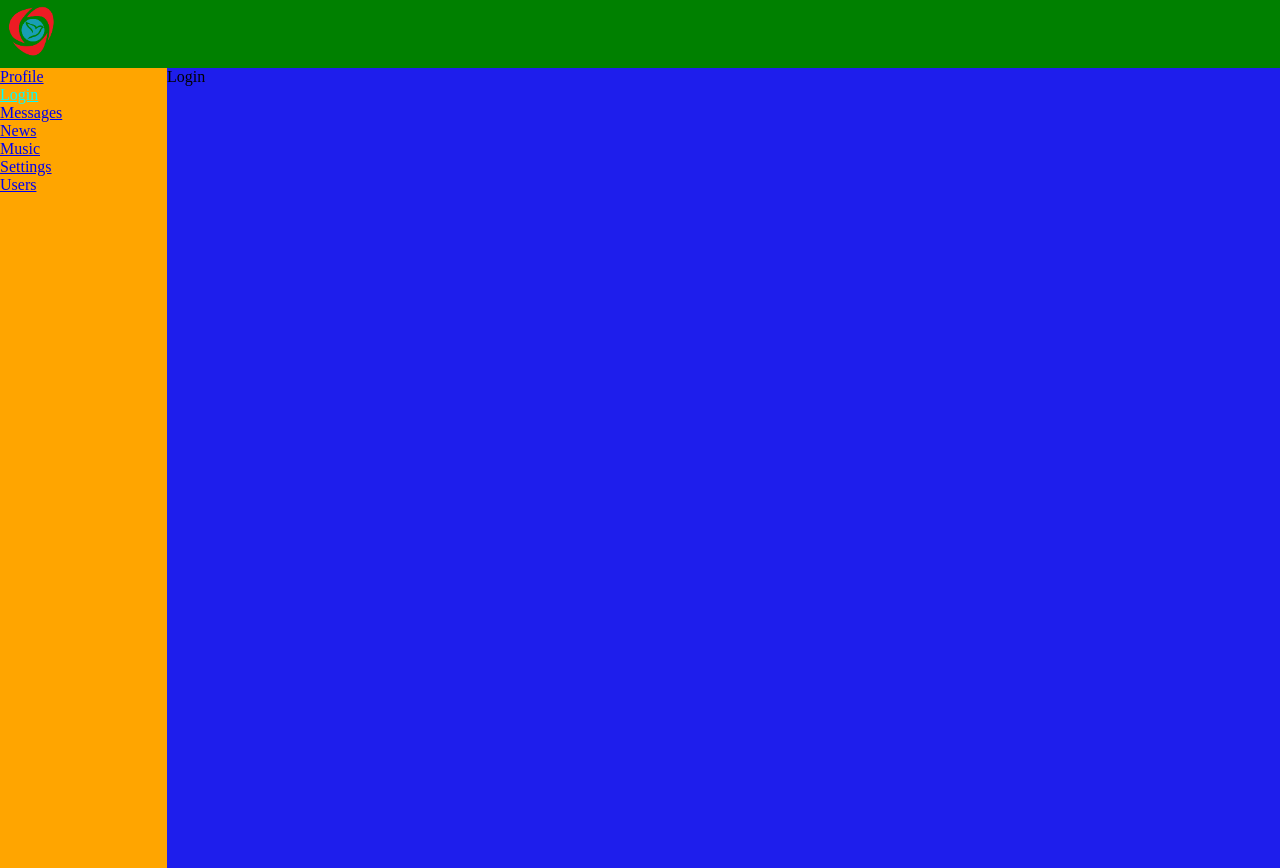
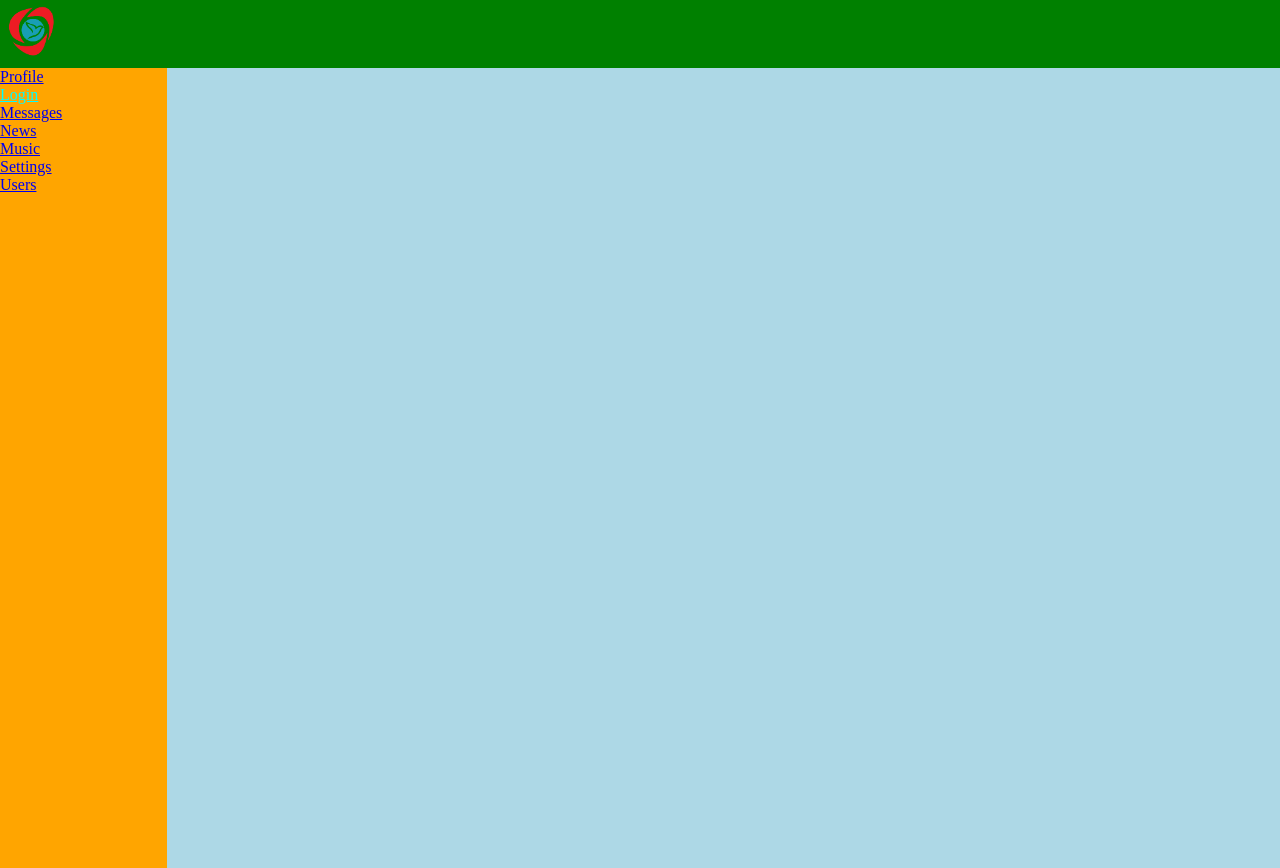
Before and after one commit to albertshkhyan/group-6-social-network, a React (Create React App) app: page /login in a window 1280 px wide. Built offline with nearby package versions, Linux system fonts and the light colour scheme.

Commit message:
create Login

```diff
--- a/src/App.css
+++ b/src/App.css
@@ -5,7 +5,7 @@
 .main {
     width: 100%;
 
-    background: rgb(30, 30, 236);
+    background:lightblue;
 }
 
 .flexible {
--- a/src/Login/Login.jsx
+++ b/src/Login/Login.jsx
@@ -1,11 +1,16 @@
 import React from "react";
+
 
 
 
 const Login = (props) => {
   return (
     <div className="Login">
-      Login
+            <div className="loginContainer">
+
+            </div>
+            {props.logn}
+
     </div>
   );
 };
--- /dev/null
+++ b/src/Login/stlye.module.css
@@ -0,0 +1,5 @@
+.loginContainer{
+    height: 30px;
+    width: 50px;
+    background: darkblue;
+}
--- a/src/Profile/MyPosts/MyPosts.jsx
+++ b/src/Profile/MyPosts/MyPosts.jsx
@@ -2,7 +2,7 @@ import React from 'react';
 import Post from './Post';
 
 import s from"./style.module.css";
-console.log('s', s);
+// console.log('s', s);
 
 const MyPosts = (props) => {
     return (
--- a/src/Profile/MyPosts/style.module.css
+++ b/src/Profile/MyPosts/style.module.css
@@ -1,8 +1,5 @@
 /* module css -um petqa ogtagorcel camelCase*/
 
-.MyPosts {
-
-}
 .postsContainer {
 border: 1px solid;
 }
--- a/src/Profile/style.css
+++ b/src/Profile/style.css
@@ -1,14 +1,11 @@
-.ProfileInfo {
-    /* width: 300px; */
-}
 
 .image-contnet {
     max-width: 300px;
 }
 
-.MyPosts {
+/* .MyPosts {
 
-}
+} */
 
 .image-contnet img {
     width: 100%;
```
Also changed, not shown: src/Login/LoginForm.jsx (added, +21 -0 lines).
